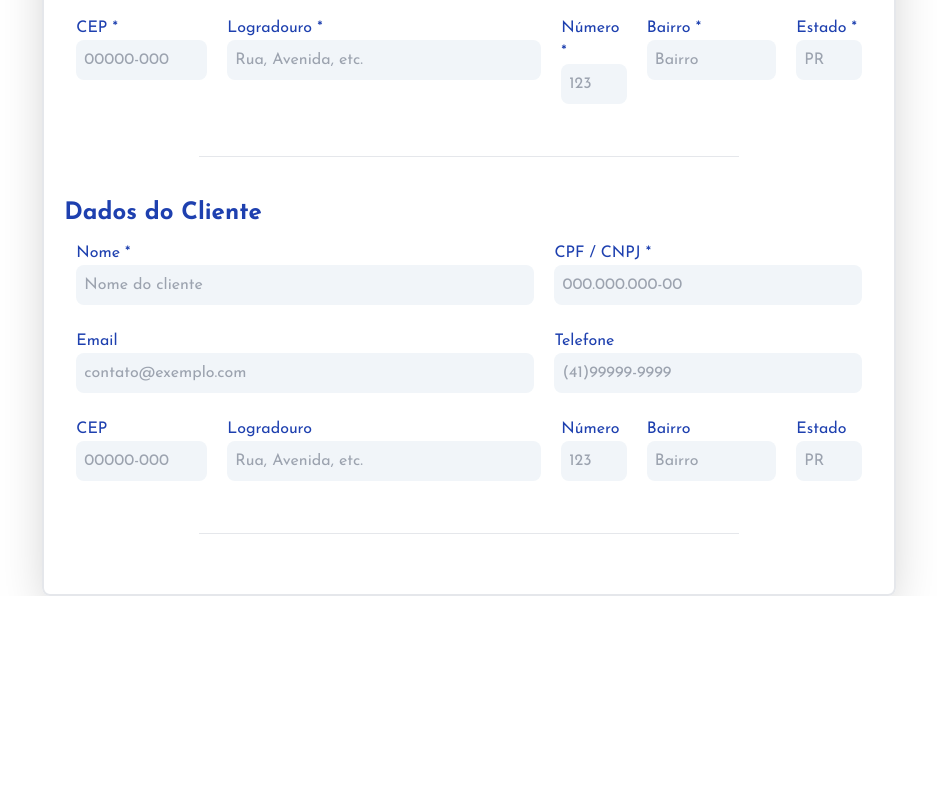
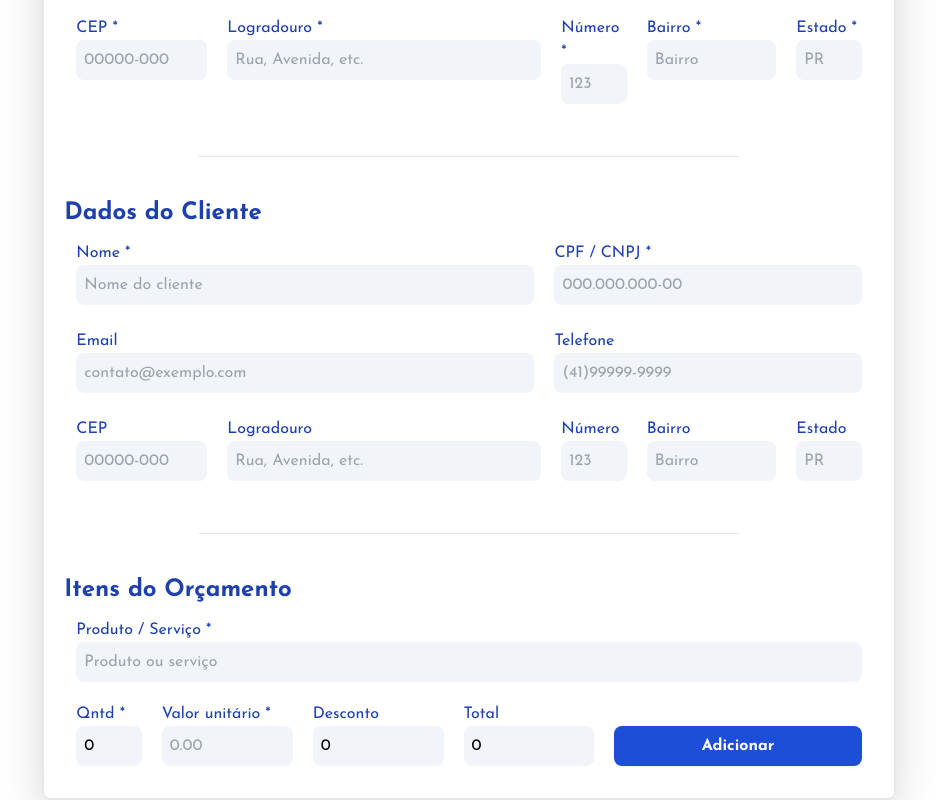
Before and after one commit to srclayton/orcamento-gratis, a React (Create React App) app: page / in a window 1280 px wide. Shown: the part 378-1178 px from the top of the page, without its empty margins (171-1108 px from the left). Before the commit the page ends 974 px from the top, so only its background shows below. Built offline with nearby package versions, Linux system fonts and the light colour scheme.

Commit message:
refactor: update form components to use Boolean for required fields and add ProductInput component

```diff
--- a/src/components/FiveColumns/FiveColumns.js
+++ b/src/components/FiveColumns/FiveColumns.js
@@ -11,7 +11,7 @@ function FiveColumns(props) {
 					name={labels[0].name}
 					id={labels[0].id}
 					className="w-full p-2 border-2 border-none rounded-lg bg-slate-100"
-					require={labels[0].required}
+					required={Boolean(labels[0].required)}
 					placeholder={labels[0].placeholder}
 				/>
 			</div>
@@ -24,7 +24,7 @@ function FiveColumns(props) {
 					name={labels[1].name}
 					id={labels[1].id}
 					className="w-full p-2 border-2 border-none rounded-lg bg-slate-100"
-					required={labels[1].required}
+					required={Boolean(labels[1].required)}
 					placeholder={labels[1].placeholder}
 				/>
 			</div>
@@ -37,7 +37,7 @@ function FiveColumns(props) {
 					name={labels[2].name}
 					id={labels[2].id}
 					className="w-full p-2 border-2 border-none rounded-lg bg-slate-100"
-					required={labels[2].required}
+					required={Boolean(labels[2].required)}
 					placeholder={labels[2].placeholder}
 				/>
 			</div>
@@ -50,7 +50,7 @@ function FiveColumns(props) {
 					name={labels[3].name}
 					id={labels[3].id}
 					className="w-full p-2 border-2 border-none rounded-lg bg-slate-100"
-					required={labels[3].required}
+					required={Boolean(labels[3].required)}
 					placeholder={labels[3].placeholder}
 				/>
 			</div>
@@ -63,7 +63,7 @@ function FiveColumns(props) {
 					name={labels[4].name}
 					id={labels[4].id}
 					className="w-full p-2 border-2 border-none rounded-lg bg-slate-100"
-					required={labels[4].required}
+					required={Boolean(labels[4].required)}
 					placeholder={labels[4].placeholder}
 				/>
 			</div>
--- a/src/components/Form/Form.js
+++ b/src/components/Form/Form.js
@@ -9,6 +9,7 @@ import {
 	clientEmailAndPhone,
 	clientAddress,
 } from "./constants";
+import ProductInput from "../ProductInput/ProductInput";
 function Form() {
 	return (
 		<form action="" className="border-2 shadow-2xl rounded-lg p-5">
@@ -26,22 +27,8 @@ function Form() {
 			<div className="w-2/3 mx-auto py-10">
 				<hr />
 			</div>
-			{/* <h2 className="text-2xl text-blue-800 font-bold">Itens do Orçamento</h2>
-			<div className="flex flex-wrap gap-5 p-3">
-				<div className="w-full">
-					<label htmlFor="company" className="text-blue-800">
-						Produto / Serviço *
-					</label>
-					<input
-						type="text"
-						name="productService"
-						id="productService"
-						className="w-full p-2 border-2 border-none rounded-lg bg-slate-100"
-						require
-						placeholder="Produto ou serviço"
-					/>
-				</div>
-			</div> */}
+			<h2 className="text-2xl text-blue-800 font-bold">Itens do Orçamento</h2>
+			<ProductInput />
 		</form>
 	);
 }
--- /dev/null
+++ b/src/components/ProductInput/ProductInput.js
@@ -0,0 +1,144 @@
+import { useState } from "react";
+
+import { moneyApplyMask } from "../../utils/masks";
+
+function ProductInput() {
+	const [formData, setFormData] = useState({
+		productService: "",
+		quantity: 0,
+		price: null,
+		discount: "0",
+		total: "0",
+	});
+
+	const handleChange = (e) => {
+		const { name, value } = e.target;
+		if (
+			name === "productService" ||
+			(formData.price === null && name === "quantity")
+		)
+			return setFormData({
+				...formData,
+				[name]: value,
+			});
+
+		setFormData((prevState) => {
+			const updatedFormData = { ...prevState, [name]: value };
+			let { quantity, price, discount, total } = updatedFormData;
+			price = moneyApplyMask(price);
+			discount = moneyApplyMask(discount);
+
+			const grossAmount = parseFloat(
+				(
+					parseFloat(price.replace(/\./g, "").replace(",", ".")) *
+					updatedFormData.quantity
+				).toFixed(2)
+			);
+			const discountOrZero =
+				parseFloat(discount.replace(/\./g, "").replace(",", ".")) > 0
+					? parseFloat(discount.replace(/\./g, "").replace(",", "."))
+					: 0;
+			const netAmount = parseFloat((grossAmount - discountOrZero).toFixed(2));
+			total = netAmount.toLocaleString("pt-BR", {
+				style: "currency",
+				currency: "BRL",
+			});
+			updatedFormData.price = price;
+			updatedFormData.discount = discount;
+			updatedFormData.total = total;
+			if (discount > grossAmount) window.alert("alguma coisa");
+			return updatedFormData;
+		});
+	};
+	const handleAddProduct = () => {
+		console.log("Product added", formData);
+	};
+	return (
+		<div className="flex flex-wrap gap-5 p-3">
+			<div className="w-full">
+				<label htmlFor="company" className="text-blue-800">
+					Produto / Serviço *
+				</label>
+				<input
+					value={formData.productService}
+					onChange={handleChange}
+					type="text"
+					name="productService"
+					id="productService"
+					className="w-full p-2 border-2 border-none rounded-lg bg-slate-100"
+					required={true}
+					placeholder="Produto ou serviço"
+				/>
+			</div>
+			<div className="w-1/12">
+				<label htmlFor="quantity" className="text-blue-800">
+					Qntd *
+				</label>
+				<input
+					value={formData.quantity}
+					onChange={handleChange}
+					type="number"
+					name="quantity"
+					id="quantity"
+					className="w-full p-2 border-2 border-none rounded-lg bg-slate-100"
+					required={true}
+					placeholder="0"
+				/>
+			</div>
+			<div className="w-2/12">
+				<label htmlFor="price" className="text-blue-800">
+					Valor unitário *
+				</label>
+				<input
+					value={formData.price}
+					onChange={handleChange}
+					type="text"
+					name="price"
+					id="price"
+					className="w-full p-2 border-2 border-none rounded-lg bg-slate-100"
+					required={true}
+					placeholder="0.00"
+				/>
+			</div>
+			<div className="w-2/12">
+				<label htmlFor="discount" className="text-blue-800">
+					Desconto
+				</label>
+				<input
+					value={formData.discount}
+					onChange={handleChange}
+					type="text"
+					name="discount"
+					id="discount"
+					className="w-full p-2 border-2 border-none rounded-lg bg-slate-100"
+					placeholder="0.00"
+				/>
+			</div>
+			<div className="w-2/12">
+				<label htmlFor="total" className="text-blue-800">
+					Total
+				</label>
+				<input
+					value={formData.total}
+					type="text"
+					name="total"
+					id="total"
+					className="w-full p-2 border-2 border-none rounded-lg bg-slate-100"
+					disabled
+					placeholder={formData.total.toString()}
+				/>
+			</div>
+			<div className="flex-1">
+				<button
+					onClick={handleAddProduct}
+					type="button"
+					className="w-full bg-blue-700 text-white p-2  mt-6 rounded-lg font-extrabold"
+				>
+					Adicionar
+				</button>
+			</div>
+		</div>
+	);
+}
+
+export default ProductInput;
--- a/src/components/ThreeColumns/ThreeColumns.js
+++ b/src/components/ThreeColumns/ThreeColumns.js
@@ -11,7 +11,7 @@ function ThreeColumns(props) {
 					name={labels[0].name}
 					id={labels[0].id}
 					className="w-full p-2 border-2 border-none rounded-lg bg-slate-100"
-					require={labels[0].required}
+					required={Boolean(labels[0].required)}
 					placeholder={labels[0].placeholder}
 				/>
 			</div>
@@ -24,7 +24,7 @@ function ThreeColumns(props) {
 					name={labels[1].name}
 					id={labels[1].id}
 					className="w-full p-2 border-2 border-none rounded-lg bg-slate-100"
-					required={labels[1].required}
+					required={Boolean(labels[1].required)}
 					placeholder={labels[1].placeholder}
 				/>
 			</div>
@@ -37,7 +37,7 @@ function ThreeColumns(props) {
 					name={labels[2].name}
 					id={labels[2].id}
 					className="w-full p-2 border-2 border-none rounded-lg bg-slate-100"
-					required={labels[2].required}
+					required={Boolean(labels[2].required)}
 					placeholder={labels[2].placeholder}
 				/>
 			</div>
--- a/src/components/TwoColumns/TwoColumns.js
+++ b/src/components/TwoColumns/TwoColumns.js
@@ -1,34 +1,33 @@
 function TwoColumns(props) {
 	const { labels } = props;
-	console.log(labels);
 	return (
 		<div className="flex flex-wrap gap-5 p-3">
-			<div className="w-full md:w-7/12">
-				<label htmlFor="company" className="text-blue-800">
-					{labels[0].title} {labels[0].required && "*"}
-				</label>
-				<input
-					type={labels[0].type}
-					name={labels[0].name}
-					id={labels[0].id}
-					className="w-full p-2 border-2 border-none rounded-lg bg-slate-100"
-					require={labels[0].required}
-					placeholder={labels[0].placeholder}
-				/>
-			</div>
-			<div className="w-full flex-1">
-				<label htmlFor="cpfOrCnpj" className="text-blue-800">
-					{labels[1].title} {labels[1].required && "*"}
-				</label>
-				<input
-					type={labels[1].type}
-					name={labels[1].name}
-					id={labels[1].id}
-					className="w-full p-2 border-2 border-none rounded-lg bg-slate-100"
-					required={labels[1].required}
-					placeholder={labels[1].placeholder}
-				/>
-			</div>
+			{labels.map((label) => {
+				return (
+					<div
+						className={`w-full ${
+							label.id === "company" ||
+							label.id === "client" ||
+							label.id === "clientEmail"
+								? "md:w-7/12"
+								: "flex-1"
+						}`}
+						key={label.id}
+					>
+						<label htmlFor={label.name} className="text-blue-800">
+							{label.title} {label.required && "*"}
+						</label>
+						<input
+							type={label.type}
+							name={label.name}
+							id={label.id}
+							className="w-full p-2 border-2 border-none rounded-lg bg-slate-100"
+							required={Boolean(label.required)}
+							placeholder={label.placeholder}
+						/>
+					</div>
+				);
+			})}
 		</div>
 	);
 }
--- a/src/output.css
+++ b/src/output.css
@@ -554,8 +554,20 @@ video {
   margin-right: auto;
 }
 
+.mt-6 {
+  margin-top: 1.5rem;
+}
+
 .flex {
   display: flex;
+}
+
+.w-1\/12 {
+  width: 8.333333%;
+}
+
+.w-2\/12 {
+  width: 16.666667%;
 }
 
 .w-2\/3 {
@@ -574,16 +586,12 @@ video {
   flex-wrap: wrap;
 }
 
-.gap-5 {
-  gap: 1.25rem;
-}
-
 .gap-4 {
   gap: 1rem;
 }
 
-.gap-3 {
-  gap: 0.75rem;
+.gap-5 {
+  gap: 1.25rem;
 }
 
 .rounded-lg {
@@ -600,6 +608,11 @@ video {
 
 .border-none {
   border-style: none;
+}
+
+.bg-blue-700 {
+  --tw-bg-opacity: 1;
+  background-color: rgb(29 78 216 / var(--tw-bg-opacity, 1));
 }
 
 .bg-blue-800 {
@@ -638,16 +651,12 @@ video {
   padding-bottom: 2.5rem;
 }
 
+.pl-2 {
+  padding-left: 0.5rem;
+}
+
 .pt-2 {
   padding-top: 0.5rem;
-}
-
-.pl-1 {
-  padding-left: 0.25rem;
-}
-
-.pl-2 {
-  padding-left: 0.5rem;
 }
 
 .text-start {
@@ -666,6 +675,10 @@ video {
 
 .font-bold {
   font-weight: 700;
+}
+
+.font-extrabold {
+  font-weight: 800;
 }
 
 .text-blue-800 {
@@ -697,12 +710,12 @@ body {
     width: 16.666667%;
   }
 
+  .md\:w-2\/12 {
+    width: 16.666667%;
+  }
+
   .md\:w-2\/5 {
     width: 40%;
-  }
-
-  .md\:w-4\/12 {
-    width: 33.333333%;
   }
 
   .md\:w-4\/6 {
@@ -713,30 +726,6 @@ body {
     width: 58.333333%;
   }
 
-  .md\:w-3\/12 {
-    width: 25%;
-  }
-
-  .md\:w-2\/12 {
-    width: 16.666667%;
-  }
-
-  .md\:w-2\/6 {
-    width: 33.333333%;
-  }
-
-  .md\:w-1\/5 {
-    width: 20%;
-  }
-
-  .md\:w-3\/6 {
-    width: 50%;
-  }
-
-  .md\:w-5\/12 {
-    width: 41.666667%;
-  }
-
   .md\:px-0 {
     padding-left: 0px;
     padding-right: 0px;
--- /dev/null
+++ b/src/utils/masks/index.js
@@ -0,0 +1,3 @@
+import { moneyApplyMask } from "./money-mask";
+
+export { moneyApplyMask };
--- /dev/null
+++ b/src/utils/masks/money-mask.js
@@ -0,0 +1,6 @@
+export function moneyApplyMask(value) {
+	return value
+		.replace(/\D/g, "")
+		.replace(/(\d{1,})(\d{2})$/, "$1,$2")
+		.replace(/(?=(\d{3})+(\D))\B/g, ".");
+}
```
